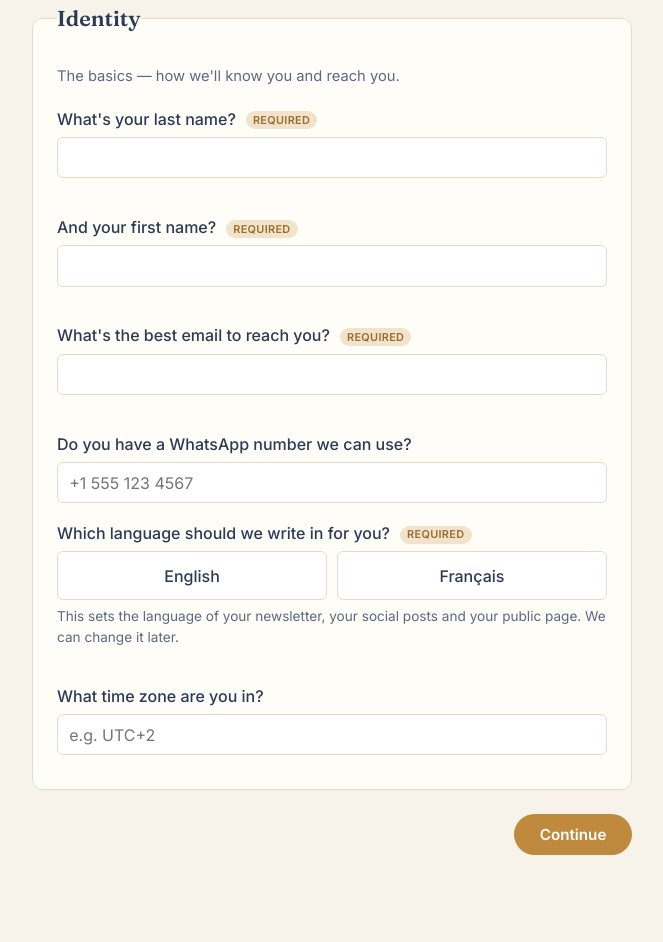
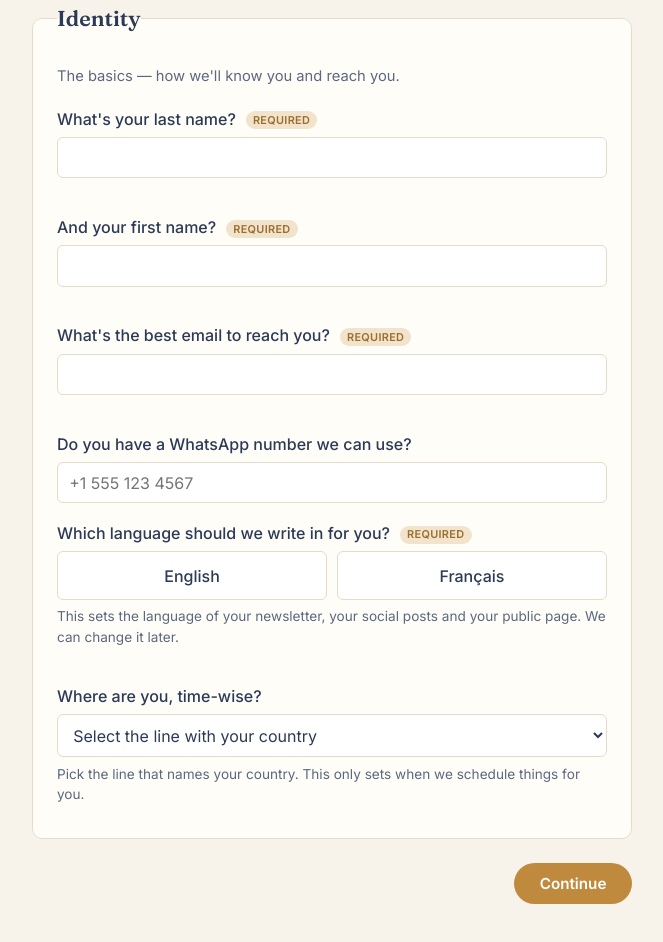
Before and after one commit to DryRaz/ApoComm, a plain HTML site: page registration/index.html in a window 1280 px wide. Shown: the part 357-1299 px from the top of the page, without its empty margins (308-971 px from the left). Drawn offline with Linux system fonts and the light colour scheme.

Commit message:
Pick a time zone by country instead of typing an offset
The Dictionnaire specifies UTC±X for this field, and the free-text box
collected country names instead: both live rows that fill it in read
"Kenya". Nobody knows their own offset by heart, and a placeholder reading
"e.g. UTC+2" was not enough to change that.

Timezone is now a select of the 31 standard offsets, each option labelled
with the countries on it and submitting the UTC±X value. The missionary
finds the line with their country; the Sheet gets the format it documents.

Standard offsets only — daylight saving is not modelled. The field informs
send and call scheduling, nothing that breaks on an hour's drift.

It stays a control named Timezone, so form.elements.Timezone.value reads it
as before and buildRow()/validate() are untouched. Verified in a browser:
selecting the Kenya line yields "UTC+3" both from the element and from the
form, with no console errors, and the full walkthrough still passes.

Co-Authored-By: Claude Opus 5 <noreply@anthropic.com>
Claude-Session: https://claude.ai/code/session_014CYz4f1FKynoeTcz8XD1Eg

```diff
--- a/registration/index.html
+++ b/registration/index.html
@@ -79,8 +79,50 @@
       </div>
 
       <div class="field">
-        <label for="Timezone">What time zone are you in?</label>
-        <input type="text" id="Timezone" name="Timezone" placeholder="e.g. UTC+2">
+        <label for="Timezone">Where are you, time-wise?</label>
+        <!-- A picker, not a free text box. "UTC+2" is how the Sheet stores
+             this, but almost nobody knows their own offset by heart, and
+             the old field collected things like "Kenya" that the stored
+             format does not accept. Options are labelled by country so a
+             missionary picks the line with their country in it; the value
+             submitted is still the UTC±X the Dictionnaire expects.
+             Standard offsets only — daylight saving is not modelled, and
+             this field only informs send/call scheduling. -->
+        <select id="Timezone" name="Timezone">
+          <option value="">Select the line with your country</option>
+          <option value="UTC-11">American Samoa, Niue (UTC-11)</option>
+          <option value="UTC-10">Hawaii, French Polynesia, Cook Islands (UTC-10)</option>
+          <option value="UTC-9">Alaska, Gambier Islands (UTC-9)</option>
+          <option value="UTC-8">Canada &amp; USA — Pacific (UTC-8)</option>
+          <option value="UTC-7">Canada &amp; USA — Mountain, north-west Mexico (UTC-7)</option>
+          <option value="UTC-6">Canada &amp; USA — Central, Mexico, Guatemala, Honduras, El Salvador, Nicaragua, Costa Rica, Belize (UTC-6)</option>
+          <option value="UTC-5">Canada &amp; USA — Eastern, Colombia, Peru, Ecuador, Panama, Cuba, Haiti, Jamaica (UTC-5)</option>
+          <option value="UTC-4">Bolivia, Venezuela, Chile, Paraguay, Dominican Republic, Guyana, Atlantic Canada (UTC-4)</option>
+          <option value="UTC-3">Brazil (east), Argentina, Uruguay, Suriname, French Guiana, Greenland (UTC-3)</option>
+          <option value="UTC-2">Fernando de Noronha, South Georgia (UTC-2)</option>
+          <option value="UTC-1">Cape Verde, Azores (UTC-1)</option>
+          <option value="UTC+0">United Kingdom, Ireland, Portugal, Iceland, Senegal, Mali, Ghana, Côte d'Ivoire, Burkina Faso, Guinea, Liberia, Sierra Leone, Togo, Gambia, Mauritania (UTC+0)</option>
+          <option value="UTC+1">France, Spain, Germany, Italy, Belgium, Switzerland, Netherlands, Poland, Nigeria, Niger, Chad, Cameroon, Benin, Gabon, Congo, DR Congo (west), Angola, Algeria, Tunisia, Morocco (UTC+1)</option>
+          <option value="UTC+2">Egypt, South Africa, Zimbabwe, Zambia, Malawi, Mozambique, Botswana, Namibia, Rwanda, Burundi, DR Congo (east), Sudan, Libya, Greece, Finland, Romania, Ukraine, Israel, Lebanon, Jordan (UTC+2)</option>
+          <option value="UTC+3">Kenya, Tanzania, Uganda, Ethiopia, Somalia, South Sudan, Eritrea, Djibouti, Madagascar, Comoros, Saudi Arabia, Iraq, Kuwait, Qatar, Bahrain, Yemen, Türkiye, Russia (Moscow) (UTC+3)</option>
+          <option value="UTC+3:30">Iran (UTC+3:30)</option>
+          <option value="UTC+4">United Arab Emirates, Oman, Georgia, Armenia, Azerbaijan, Mauritius, Seychelles, Réunion (UTC+4)</option>
+          <option value="UTC+4:30">Afghanistan (UTC+4:30)</option>
+          <option value="UTC+5">Pakistan, Uzbekistan, Turkmenistan, Tajikistan, Maldives, Kazakhstan (west) (UTC+5)</option>
+          <option value="UTC+5:30">India, Sri Lanka (UTC+5:30)</option>
+          <option value="UTC+5:45">Nepal (UTC+5:45)</option>
+          <option value="UTC+6">Bangladesh, Bhutan, Kyrgyzstan, Kazakhstan (east) (UTC+6)</option>
+          <option value="UTC+6:30">Myanmar, Cocos Islands (UTC+6:30)</option>
+          <option value="UTC+7">Thailand, Vietnam, Cambodia, Laos, Indonesia (west), Mongolia (west) (UTC+7)</option>
+          <option value="UTC+8">China, Philippines, Malaysia, Singapore, Taiwan, Hong Kong, Mongolia, Brunei, Indonesia (central), Australia (west) (UTC+8)</option>
+          <option value="UTC+9">Japan, South Korea, Timor-Leste, Palau, Indonesia (east) (UTC+9)</option>
+          <option value="UTC+9:30">Australia — Northern Territory, South Australia (UTC+9:30)</option>
+          <option value="UTC+10">Australia (east), Papua New Guinea, Guam, Micronesia (UTC+10)</option>
+          <option value="UTC+11">Solomon Islands, Vanuatu, New Caledonia (UTC+11)</option>
+          <option value="UTC+12">New Zealand, Fiji, Marshall Islands, Kiribati, Tuvalu (UTC+12)</option>
+          <option value="UTC+13">Samoa, Tonga (UTC+13)</option>
+        </select>
+        <p class="hint">Pick the line that names your country. This only sets when we schedule things for you.</p>
       </div>
     </fieldset>
 
```
Also changed, not shown: 1 other file.
